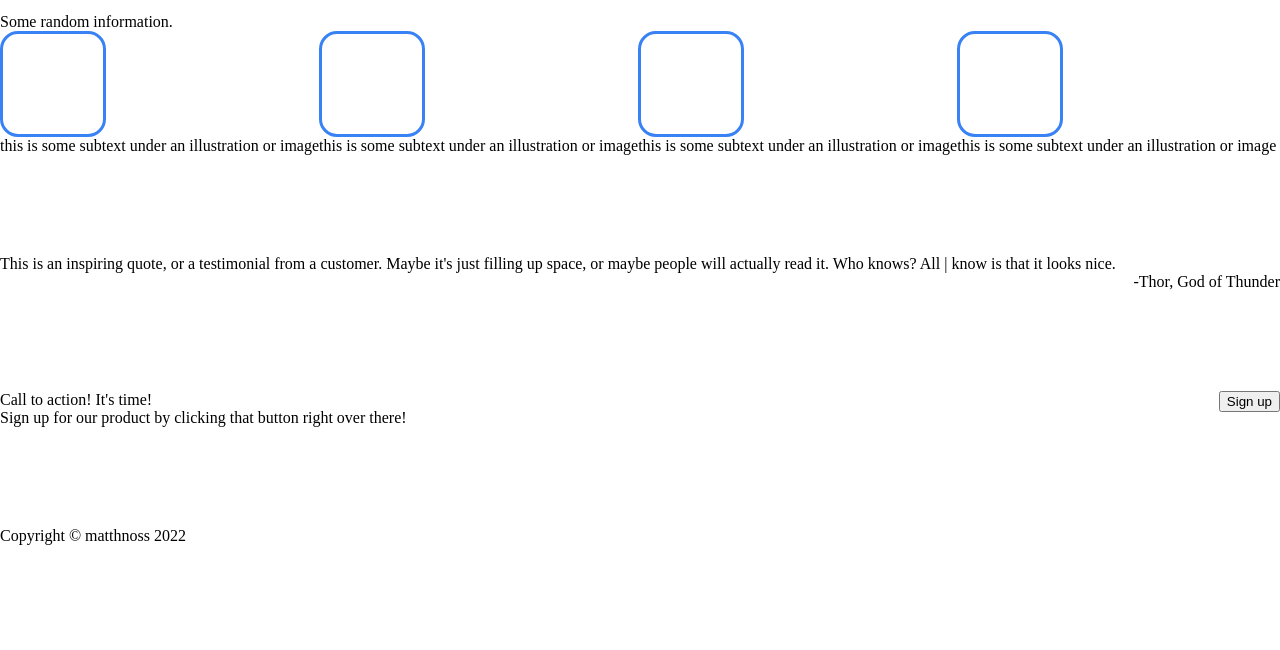
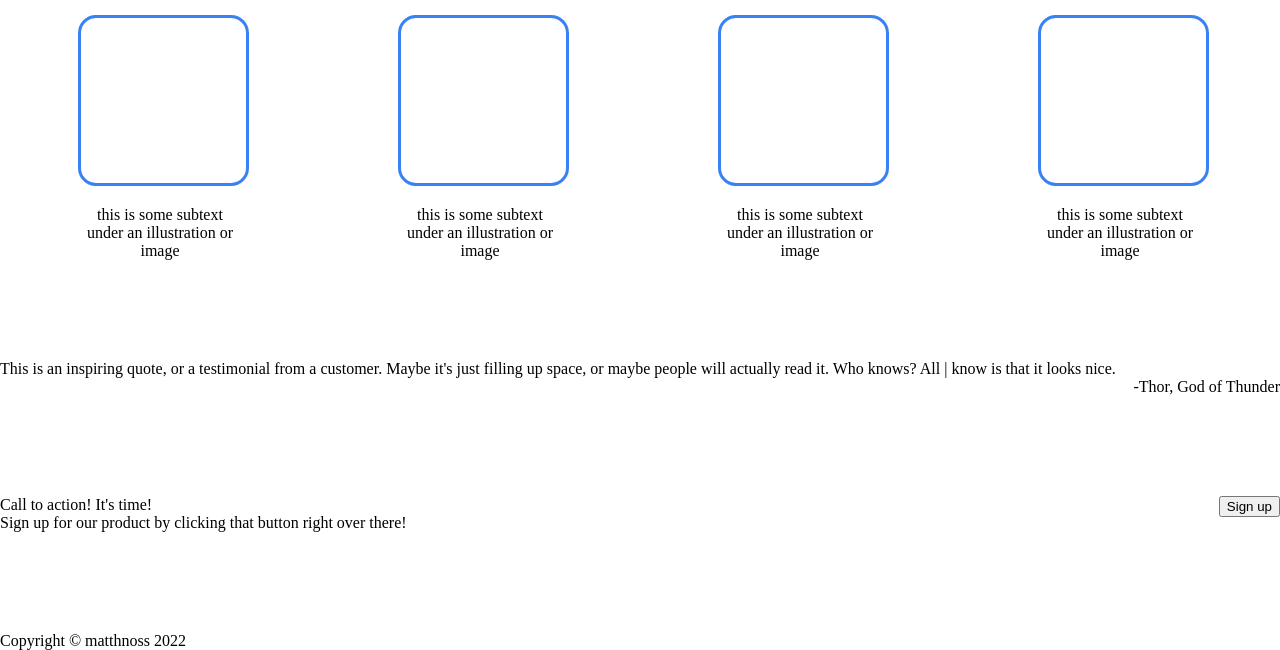
Before and after one commit to matthnoss/landing-page, a plain HTML site: page index.html in a window 1280 px wide. Shown: the part 489-1139 px from the top of the page. Before the commit the page ends 1034 px from the top, so only its background shows below. Drawn offline with Linux system fonts and the light colour scheme.

Commit message:
Styled hero secondary text

```diff
--- a/style.css
+++ b/style.css
@@ -67,20 +67,33 @@ a {
 }
 
 .image {
-    width: 100px;
-    height: 100px;
+    display: flex;
+    width: 165px;
+    height: 165px;
     border: 3px solid #3882F6;
     border-radius: 18px;
+    margin-bottom: 20px;
+}
+
+.main-text-mp {
+    display: flex;
+    justify-content: center;
+    font-size: 36px;
+    font-weight: bolder;
+    color: #152937;
+    margin-bottom: 30px;
 }
 
 .main-part {
-    margin-top: 100px; /*remove margin later */
     display: flex;
     flex-direction: column;
+    margin-top: 30px;
 }
 
 .images-and-text {
     display: flex;
+    flex: auto;
+    justify-content: space-around;
 }
 
 .review {
@@ -120,3 +133,13 @@ a {
     background-color: #3882F6;
     color: white;
 }
+
+.img-text1,
+.img-text2,
+.img-text3,
+.img-text4 {
+    max-width: 165px;
+    display: flex;
+    flex-direction: column;
+    text-align: center;
+}
```
